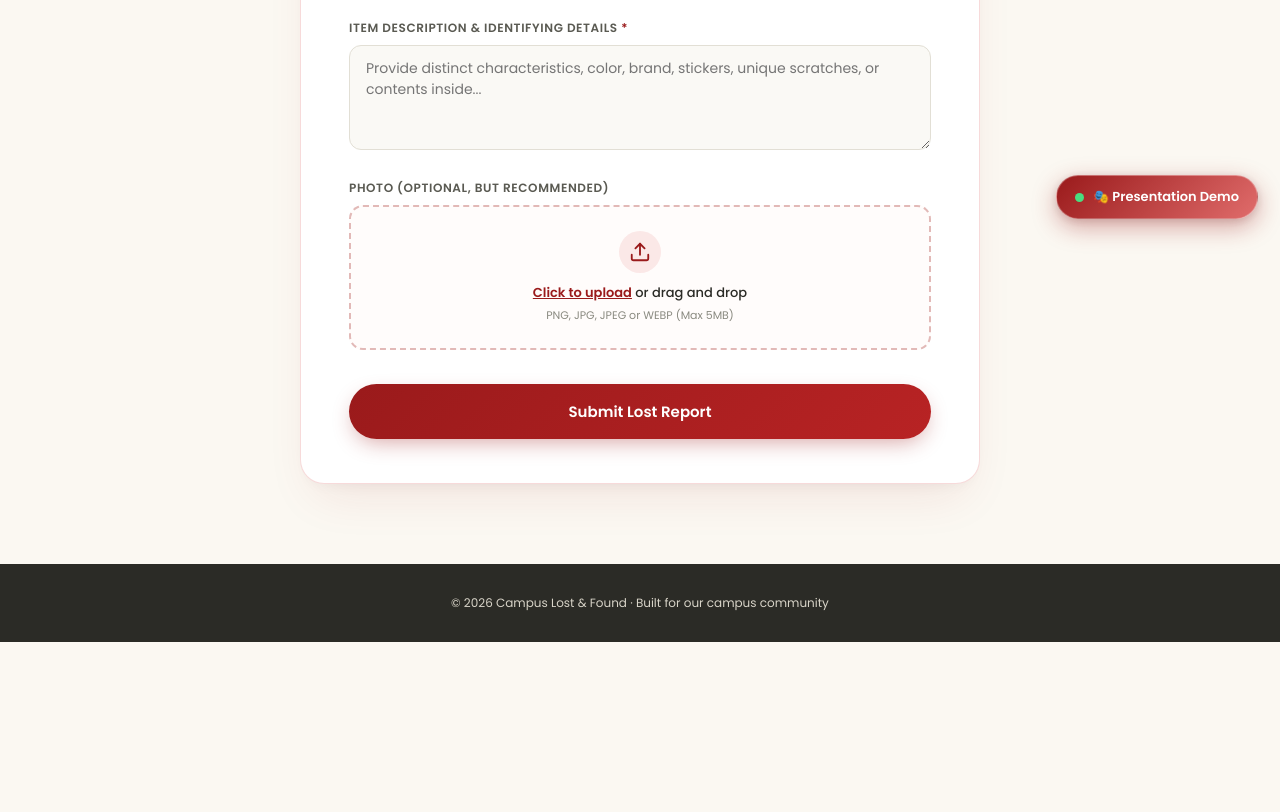
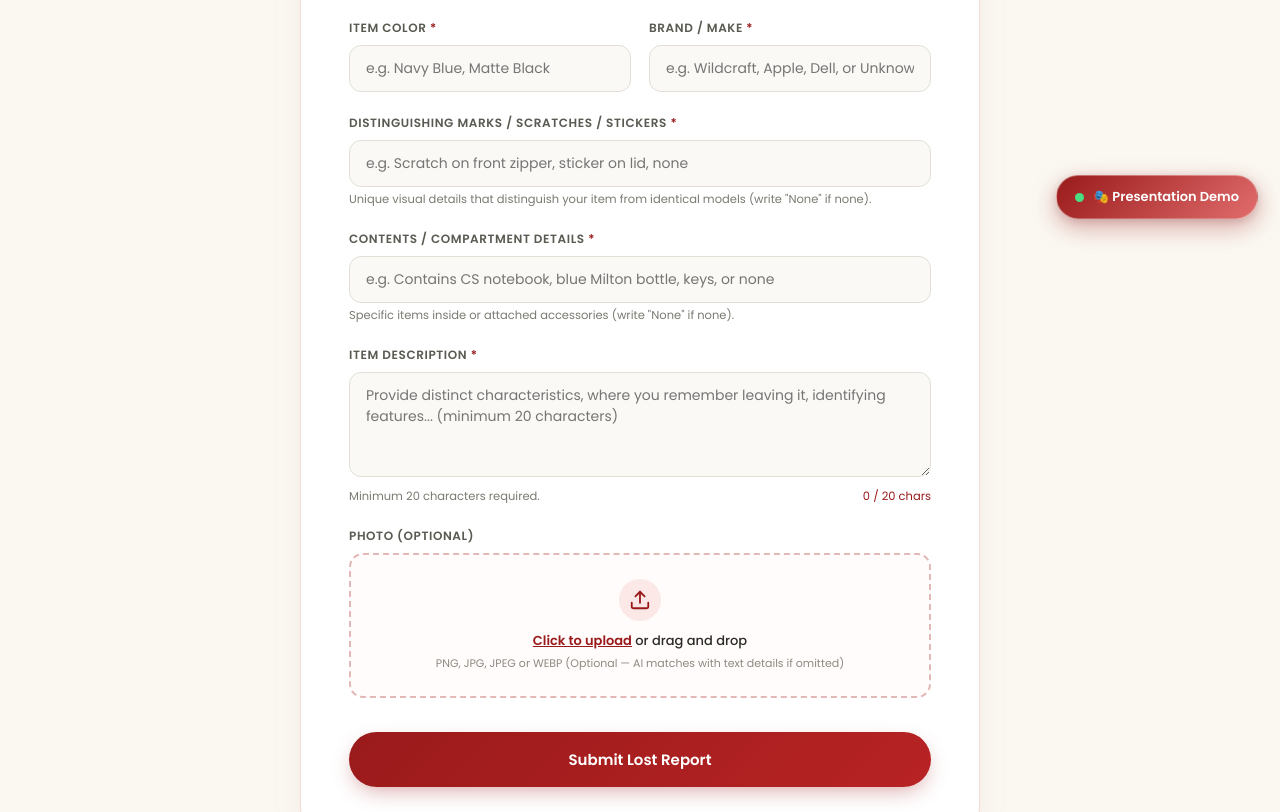
Before and after one commit to Chetna-191/campus-lost-found-vision, a website: page public/report-lost.html in a window 1280 px wide. Shown: the part 559-1371 px from the top of the page. Before the commit the page ends 1201 px from the top, so only its background shows below. Drawn offline with Linux system fonts and the light colour scheme; no server answers; sample sign-in values are in the browser's storage.

Commit message:
feat: update public/report-lost.html

```diff
--- a/public/report-lost.html
+++ b/public/report-lost.html
@@ -463,19 +463,47 @@
           <input type="date" id="dateLost" name="date_lost" required>
         </div>
 
-        <div class="form-group">
-          <label for="description">Item Description &amp; Identifying Details <span class="req">*</span></label>
-          <textarea id="description" name="description" placeholder="Provide distinct characteristics, color, brand, stickers, unique scratches, or contents inside..." required></textarea>
+        <div class="form-row">
+          <div class="form-group">
+            <label for="color">Item Color <span class="req">*</span></label>
+            <input type="text" id="color" name="color" placeholder="e.g. Navy Blue, Matte Black" required>
+          </div>
+
+          <div class="form-group">
+            <label for="brand">Brand / Make <span class="req">*</span></label>
+            <input type="text" id="brand" name="brand" placeholder="e.g. Wildcraft, Apple, Dell, or Unknown" required>
+          </div>
         </div>
 
         <div class="form-group">
-          <label>Photo (Optional, but recommended)</label>
+          <label for="distinguishingMarks">Distinguishing Marks / Scratches / Stickers <span class="req">*</span></label>
+          <input type="text" id="distinguishingMarks" name="distinguishing_marks" placeholder="e.g. Scratch on front zipper, sticker on lid, none" required>
+          <div style="font-size:11.5px; color:#7a7a72; margin-top:4px;">Unique visual details that distinguish your item from identical models (write "None" if none).</div>
+        </div>
+
+        <div class="form-group">
+          <label for="contentsDetails">Contents / Compartment Details <span class="req">*</span></label>
+          <input type="text" id="contentsDetails" name="contents_details" placeholder="e.g. Contains CS notebook, blue Milton bottle, keys, or none" required>
+          <div style="font-size:11.5px; color:#7a7a72; margin-top:4px;">Specific items inside or attached accessories (write "None" if none).</div>
+        </div>
+
+        <div class="form-group">
+          <label for="description">Item Description <span class="req">*</span></label>
+          <textarea id="description" name="description" minlength="20" placeholder="Provide distinct characteristics, where you remember leaving it, identifying features... (minimum 20 characters)" required></textarea>
+          <div style="font-size:11.5px; color:#7a7a72; margin-top:4px; display:flex; justify-content:space-between;">
+            <span>Minimum 20 characters required.</span>
+            <span id="charCountSpan">0 / 20 chars</span>
+          </div>
+        </div>
+
+        <div class="form-group">
+          <label>Photo (Optional)</label>
           <div class="upload-area" id="dropArea" onclick="document.getElementById('photoInput').click()">
             <div class="upload-icon">
               <svg viewBox="0 0 24 24" fill="none" stroke="currentColor" stroke-width="2" stroke-linecap="round" stroke-linejoin="round"><path d="M21 15v4a2 2 0 0 1-2 2H5a2 2 0 0 1-2-2v-4"/><polyline points="17 8 12 3 7 8"/><line x1="12" y1="3" x2="12" y2="15"/></svg>
             </div>
             <div class="upload-text"><span>Click to upload</span> or drag and drop</div>
-            <div class="upload-hint">PNG, JPG, JPEG or WEBP (Max 5MB)</div>
+            <div class="upload-hint">PNG, JPG, JPEG or WEBP (Optional — AI matches with text details if omitted)</div>
           </div>
           <input type="file" id="photoInput" name="photo" accept="image/*">
 
@@ -511,7 +539,29 @@ document.addEventListener('DOMContentLoaded', () => {
   setDefaultDate();
   loadDropdownData();
   setupDragAndDrop();
+  setupCharCounter();
 });
+
+function setupCharCounter() {
+  const descEl = document.getElementById('description');
+  const countSpan = document.getElementById('charCountSpan');
+  if (!descEl || !countSpan) return;
+
+  const updateCount = () => {
+    const len = descEl.value.trim().length;
+    countSpan.textContent = `${len} / 20 chars`;
+    if (len >= 20) {
+      countSpan.style.color = '#15803d';
+      countSpan.style.fontWeight = '600';
+    } else {
+      countSpan.style.color = '#9A1A1B';
+      countSpan.style.fontWeight = 'normal';
+    }
+  };
+
+  descEl.addEventListener('input', updateCount);
+  updateCount();
+}
 
 function setupUserBadge() {
   const userJson = localStorage.getItem('user');
@@ -719,11 +769,20 @@ async function handleFormSubmit(e) {
   const category_id = document.getElementById('categoryId').value;
   const location_id = document.getElementById('locationId').value;
   const date_lost = document.getElementById('dateLost').value;
+  const color = document.getElementById('color').value.trim();
+  const brand = document.getElementById('brand').value.trim();
+  const distinguishing_marks = document.getElementById('distinguishingMarks').value.trim();
+  const contents_details = document.getElementById('contentsDetails').value.trim();
   const description = document.getElementById('description').value.trim();
   const submitBtn = document.getElementById('submitBtn');
 
-  if (!category_id || !location_id || !date_lost || !description) {
-    showAlert('Please fill in all required fields.');
+  if (!category_id || !location_id || !date_lost || !color || !brand || !distinguishing_marks || !contents_details) {
+    showAlert('Please fill in all required detail fields (Category, Location, Date, Color, Brand, Distinguishing marks, and Contents).');
+    return;
+  }
+
+  if (description.length < 20) {
+    showAlert('Description must be at least 20 characters long. Please describe your item in more detail.');
     return;
   }
 
@@ -731,6 +790,10 @@ async function handleFormSubmit(e) {
   formData.append('category_id', category_id);
   formData.append('location_id', location_id);
   formData.append('date_lost', date_lost);
+  formData.append('color', color);
+  formData.append('brand', brand);
+  formData.append('distinguishing_marks', distinguishing_marks);
+  formData.append('contents_details', contents_details);
   formData.append('description', description);
 
   if (selectedFile) {
@@ -786,6 +849,7 @@ function escapeHtml(str) {
     .replace(/'/g, '&#039;');
 }
 </script>
+<script src="/nav-admin.js"></script>
 <script src="/demo-bar.js"></script>
 </body>
 </html>
```
